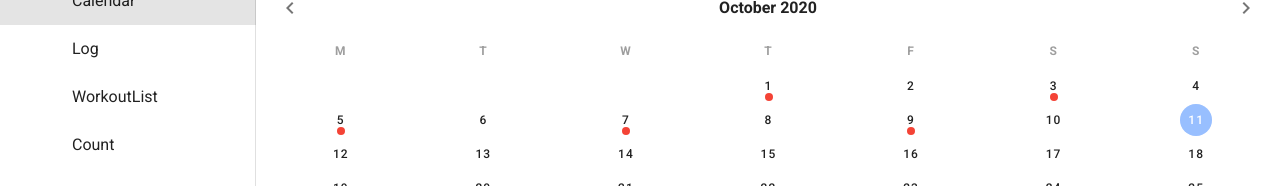
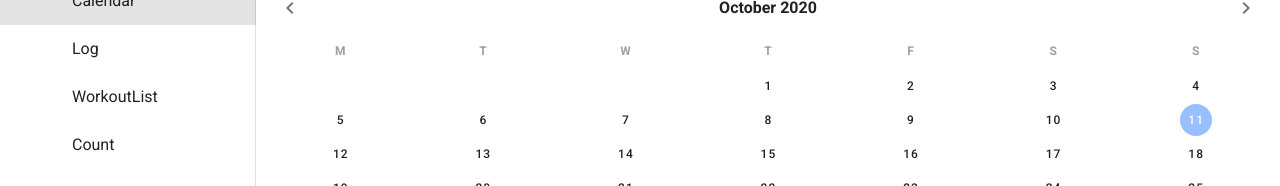
Before and after one commit to ingee/gym-log, a Vue app: page /#/calendar in a window 1280 px wide. Shown: the part 168-354 px from the top of the page. Built offline with nearby package versions, Linux system fonts and the light colour scheme.

Commit message:
router: Set routing-path in all views

```diff
--- a/src/views/Calendar.vue
+++ b/src/views/Calendar.vue
@@ -6,6 +6,7 @@
       :first-day-of-week="1"
       event-color="red"
       full-width
+      @click:date="onDate"
     ></v-date-picker>
     <v-fab-transition>
       <v-btn
@@ -15,6 +16,7 @@
         absolute
         bottom
         right
+        to="/workouts"
       >
         <v-icon>
           mdi-plus
@@ -30,15 +32,18 @@ export default {
     return {
       today: this.makeTodayStr(),
       workoutDays: [
-        this.makeDateStr(2020, 10, 1),
-        this.makeDateStr(2020, 10, 3),
-        this.makeDateStr(2020, 10, 5),
-        this.makeDateStr(2020, 10, 7),
-        this.makeDateStr(2020, 10, 9),
+        this.makeDateStr(2020, 11, 1),
+        this.makeDateStr(2020, 11, 3),
+        this.makeDateStr(2020, 11, 5),
+        this.makeDateStr(2020, 11, 7),
+        this.makeDateStr(2020, 11, 9),
       ]
     }
   },
   methods: {
+    onDate () {
+      this.$router.push({ name: 'Log' })
+    },
     makeDateStr (year, month, day) {
       return (new Date(`${year}-${month}-${day}`)).toISOString().substr(0, 10)
     },
--- a/src/views/Count.vue
+++ b/src/views/Count.vue
@@ -9,6 +9,12 @@
         align="center"
         class="fill-height pa-4"
       >
+        <v-btn
+          icon color="white"
+          @click="$router.go(-1)"
+        >
+          <v-icon>mdi-arrow-left</v-icon>
+        </v-btn>
         <v-col>
           <span> 횟수 기록 </span>
         </v-col>
@@ -74,6 +80,7 @@
       <v-col cols="6" class="px-1">
         <v-btn
           block
+          @click="$router.go(-1)"
         > 취소 </v-btn>
       </v-col>
     </v-row>
--- a/src/views/Log.vue
+++ b/src/views/Log.vue
@@ -9,6 +9,12 @@
         align="center"
         class="fill-height pa-4"
       >
+        <v-btn
+          icon color="white"
+          @click="$router.go(-1)"
+        >
+          <v-icon>mdi-arrow-left</v-icon>
+        </v-btn>
         <v-col>
           <span> {{ date }}, 운동 기록 </span>
         </v-col>
@@ -46,6 +52,7 @@
         <v-btn
           block
           class="mb-2"
+          @click="$router.go(-1)"
         > 돌아가기 </v-btn>
       </v-col>
     </v-row>
--- a/src/views/WeightCount.vue
+++ b/src/views/WeightCount.vue
@@ -9,6 +9,12 @@
         align="center"
         class="fill-height pa-4"
       >
+        <v-btn
+          icon color="white"
+          @click="$router.go(-1)"
+        >
+          <v-icon>mdi-arrow-left</v-icon>
+        </v-btn>
         <v-col>
           <span> 무게/횟수 기록 </span>
         </v-col>
@@ -83,6 +89,7 @@
       <v-col cols="6" class="px-1">
         <v-btn
           block
+          @click="$router.go(-1)"
         > 취소 </v-btn>
       </v-col>
     </v-row>
--- a/src/views/WorkoutList.vue
+++ b/src/views/WorkoutList.vue
@@ -9,6 +9,12 @@
         align="center"
         class="fill-height pa-4"
       >
+        <v-btn
+          icon color="white"
+          @click="$router.go(-1)"
+        >
+          <v-icon>mdi-arrow-left</v-icon>
+        </v-btn>
         <v-col>
           <span> 운동 리스트 </span>
         </v-col>
@@ -49,9 +55,10 @@
           <v-list-item-action>
             <v-btn
               class="mx-2"
+              color="primary"
               fab
               x-small
-              color="primary"
+              :to="item.to"
             >
               <v-icon dark>
                 mdi-plus
@@ -68,6 +75,7 @@
         fab
         absolute
         bottom
+        disabled
         right
       >
         <v-icon>
@@ -83,9 +91,9 @@ export default {
   data: () => ({
     item: 1,
     items: [
-      { text: '턱걸이', icon: 'mdi-counter' },
-      { text: '캐틀벨', icon: ['mdi-weight-kilogram', 'mdi-counter'] },
-      { text: '스쿼트', icon: 'mdi-counter' },
+      { text: '턱걸이', icon: 'mdi-counter', to: '/count' },
+      { text: '캐틀벨', icon: ['mdi-weight-kilogram', 'mdi-counter'], to: '/weight-count' },
+      { text: '스쿼트', icon: 'mdi-counter', to: '/count' },
     ],
   }),
   methods: {
```
